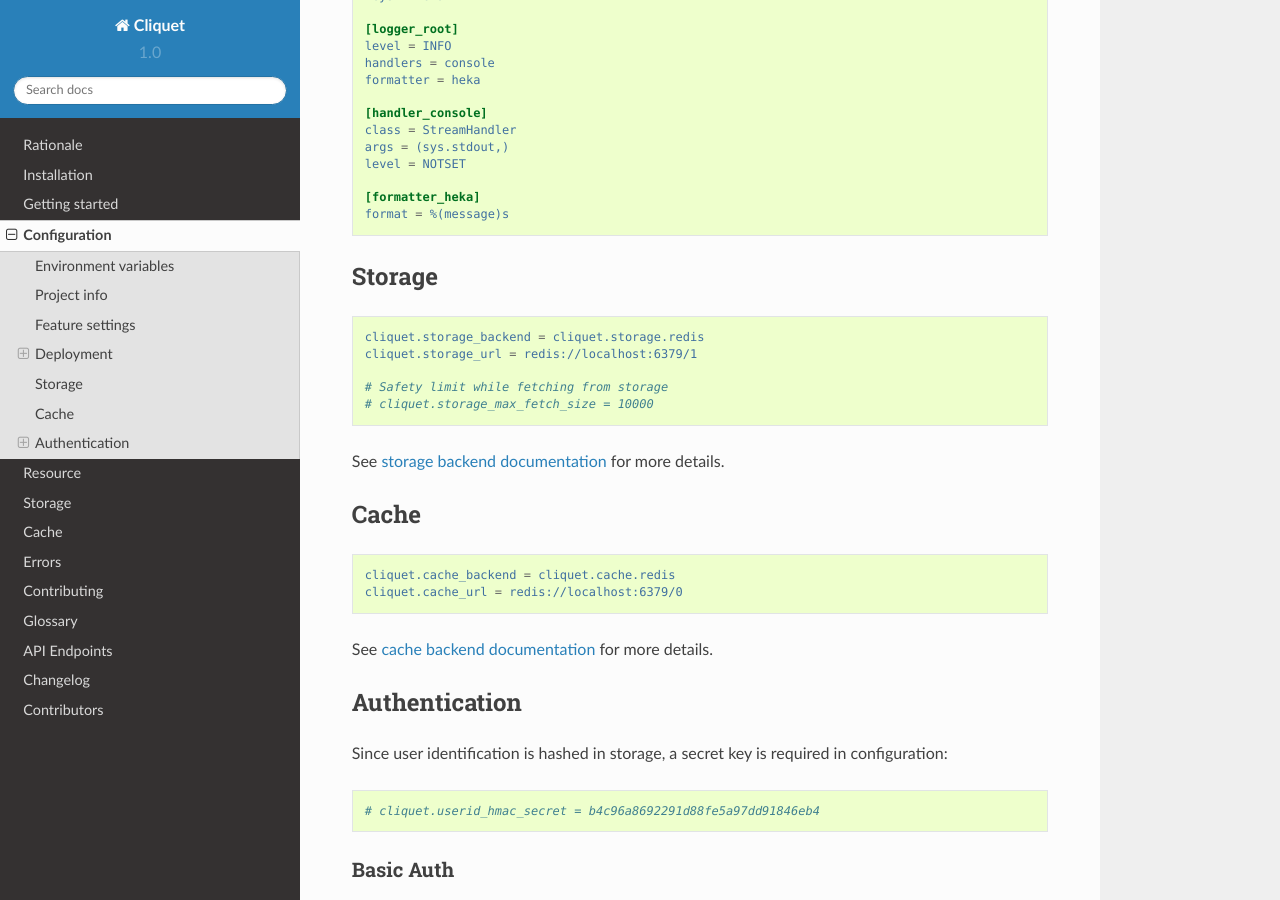
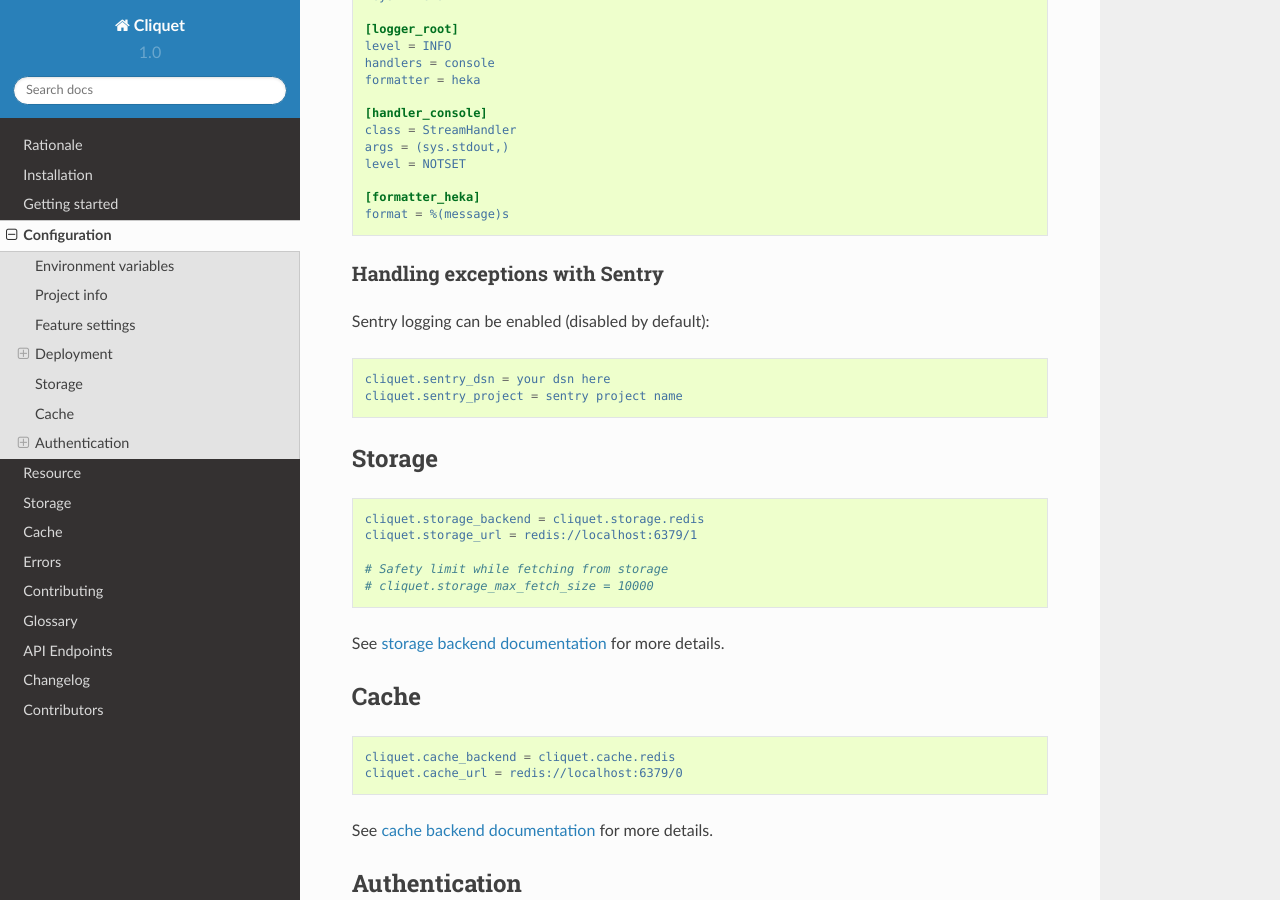
Before and after one commit to Kinto/kinto, a Sphinx documentation site: the page built from docs/configuration.rst, in a window 1280 px wide and 900 px high, scrolled down 1543 px. Built offline with Sphinx 7.4.7 and the Read the Docs theme 2.0.0, drawn with Linux system fonts in a browser that asks for light colours.

Commit message:
Add documentation for sentry

```diff
--- a/docs/configuration.rst
+++ b/docs/configuration.rst
@@ -102,6 +102,17 @@
 
     [formatter_heka]
     format = %(message)s
+
+
+Handling exceptions with Sentry
+:::::::::::::::::::::::::::::::
+
+Sentry logging can be enabled (disabled by default):
+
+.. code-block :: ini
+
+    cliquet.sentry_dsn = your dsn here
+    cliquet.sentry_project = sentry project name
 
 
 Storage
```
